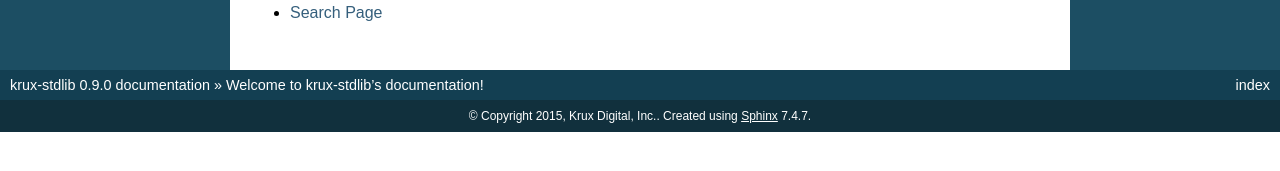
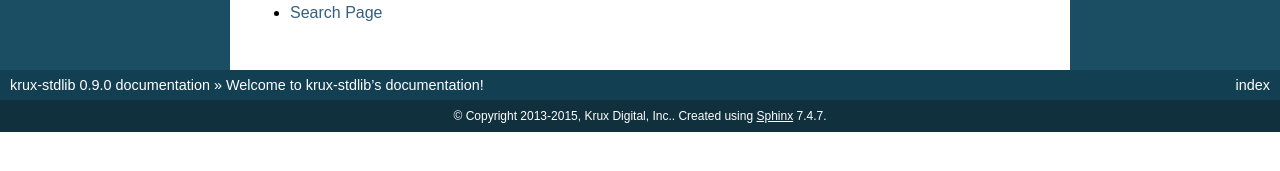
Before and after one commit to krux/python-krux-stdlib, a Sphinx documentation site: the page built from doc/source/index.rst, in a window 1280 px wide. Shown: the part 596-767 px from the top of the page. Built offline with Sphinx 7.4.7, drawn with Linux system fonts in a browser that asks for light colours.

Commit message:
PE-270 extend the copyright

```diff
--- a/doc/source/conf.py
+++ b/doc/source/conf.py
@@ -41,7 +41,7 @@ master_doc = 'index'
 
 # General information about the project.
 project = u'krux-stdlib'
-copyright = u'2015, Krux Digital, Inc.'
+copyright = u'2013-2015, Krux Digital, Inc.'
 
 # The version info for the project you're documenting, acts as replacement for
 # |version| and |release|, also used in various other places throughout the
```
